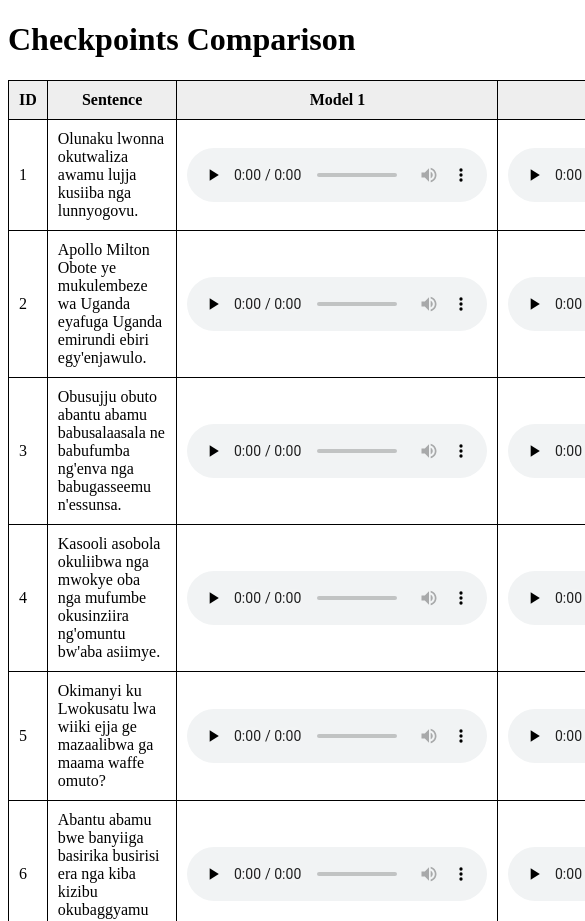
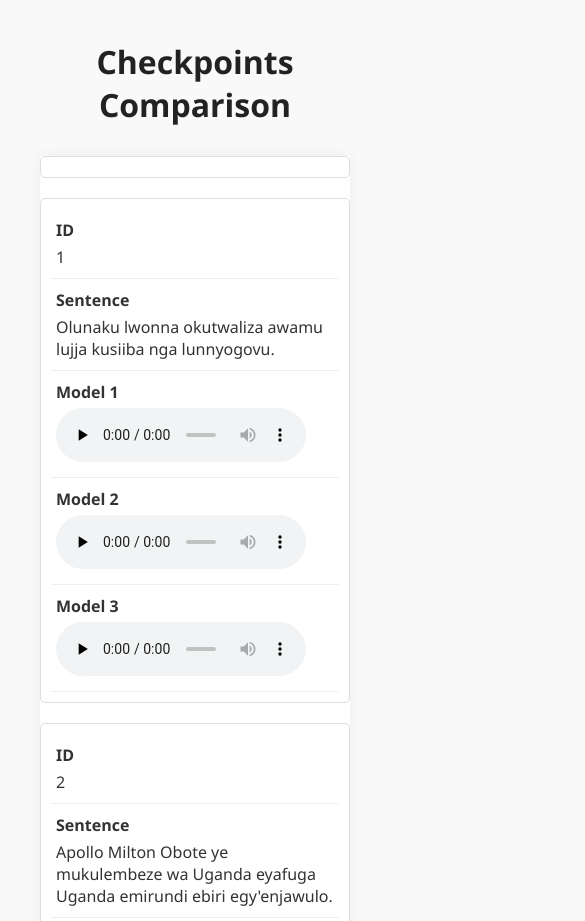
Before and after one commit to Marconi-Lab/tts-luganda, a plain HTML site: page index.html in a window 390 px wide. Shown: the top 921 px of the page, 585 px wide, since content can reach past the window. Drawn offline with Linux system fonts and the light colour scheme.

Commit message:
Update index.html

```diff
--- a/index.html
+++ b/index.html
@@ -1,22 +1,76 @@
 <!DOCTYPE html>
 <html lang="en">
 <head>
-  <meta charset="UTF-8">
-  <meta name="viewport" content="width=device-width, initial-scale=1.0">
+  <meta charset="UTF-8" />
+  <meta name="viewport" content="width=device-width, initial-scale=1.0"/>
   <title>Checkpoints Comparison</title>
   <style>
+    body {
+      font-family: 'Segoe UI', Tahoma, Geneva, Verdana, sans-serif;
+      margin: 40px;
+      background-color: #f9f9f9;
+      color: #333;
+    }
+
+    h1 {
+      text-align: center;
+      color: #222;
+      margin-bottom: 30px;
+    }
+
     table {
+      width: 100%;
       border-collapse: collapse;
+      box-shadow: 0 0 15px rgba(0, 0, 0, 0.05);
+      background-color: white;
     }
+
     th, td {
-      padding: 10px;
-      border: 1px solid black;
+      padding: 15px;
+      text-align: left;
+      border-bottom: 1px solid #eee;
     }
+
     th {
-      background-color: #eee;
+      background-color: #f2f2f2;
+      font-weight: 600;
     }
+
     audio {
-      display: block;
+      width: 100%;
+      max-width: 250px;
+    }
+
+    tr:hover {
+      background-color: #f9f9f9;
+    }
+
+    @media (max-width: 768px) {
+      table, thead, tbody, th, td, tr {
+        display: block;
+      }
+
+      tr {
+        margin-bottom: 20px;
+        border: 1px solid #ddd;
+        border-radius: 5px;
+        padding: 10px;
+      }
+
+      td {
+        padding: 10px 5px;
+      }
+
+      td:before {
+        content: attr(data-label);
+        font-weight: bold;
+        display: block;
+        margin-bottom: 5px;
+      }
+
+      th {
+        display: none;
+      }
     }
   </style>
 </head>
@@ -31,27 +85,26 @@
         <th>Model 1</th>
         <th>Model 2</th>
         <th>Model 3</th>
-
       </tr>
     </thead>
-    <tbody id="myData">
-    </tbody>
+    <tbody id="myData"></tbody>
   </table>
 
   <script>
     const tableBody = document.getElementById("myData");
     const url = "test_sentences.json";
+
     fetch(url)
       .then(response => response.json())
       .then(data => {
         data.forEach(sentence => {
           const row = document.createElement("tr");
           row.innerHTML = `
-            <td>${sentence.id}</td>
-            <td>${sentence.sentence}</td>
-            <td><audio controls preload="none" src="samples/Model_1/${sentence.id}.wav"></audio></td>
-            <td><audio controls preload="none" src="samples/Model_2/${sentence.id}.wav"></audio></td>
-            <td><audio controls preload="none" src="samples/Model_3/${sentence.id}.wav"></audio></td>
+            <td data-label="ID">${sentence.id}</td>
+            <td data-label="Sentence">${sentence.sentence}</td>
+            <td data-label="Model 1"><audio controls preload="none" src="samples/Model_1/${sentence.id}.wav"></audio></td>
+            <td data-label="Model 2"><audio controls preload="none" src="samples/Model_2/${sentence.id}.wav"></audio></td>
+            <td data-label="Model 3"><audio controls preload="none" src="samples/Model_3/${sentence.id}.wav"></audio></td>
           `;
           tableBody.appendChild(row);
         });
```
